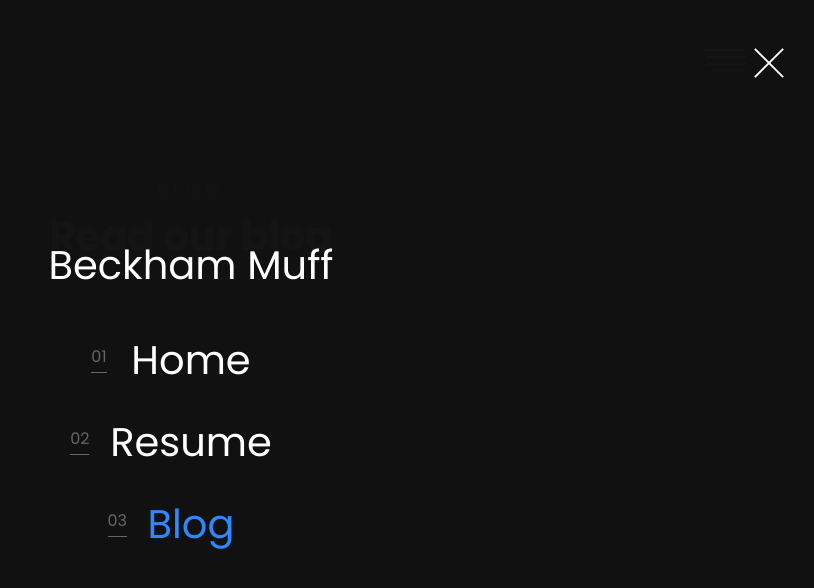
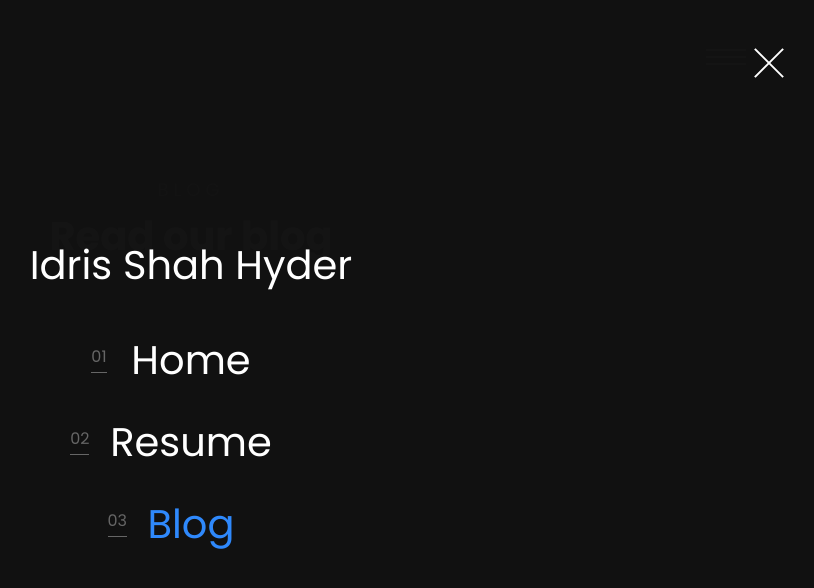
Before and after one commit to developerhyder/developerhyder.github.io, a plain HTML site: page blog.html in a window 1280 px wide. Both pictures are taken after a click on the link 1175 px from the left and 52 px from the top of the page. Shown: the whole page, without its empty margins (449-1263 px from the left). Drawn offline with nearby package versions, Linux system fonts and the light colour scheme; some packages are replaced by stand-ins of ours; no server answers; files whose address does not match are found by name.

Commit message:
Update blog.html

```diff
--- a/blog.html
+++ b/blog.html
@@ -41,7 +41,7 @@
         <div class="colorlib-table-cell js-fullheight">
           <div class="row no-gutters">
             <div class="col-md-12 text-center">
-              <h1 class="mb-4"><a href="index.html" class="logo">Beckham Muff</a></h1>
+              <h1 class="mb-4"><a href="index.html" class="logo">Idris Shah Hyder</a></h1>
               <ul>
                 <li><a href="index.html"><span><small>01</small>Home</span></a></li>
                 <li><a href="about.html"><span><small>02</small>Resume</span></a></li>
```
